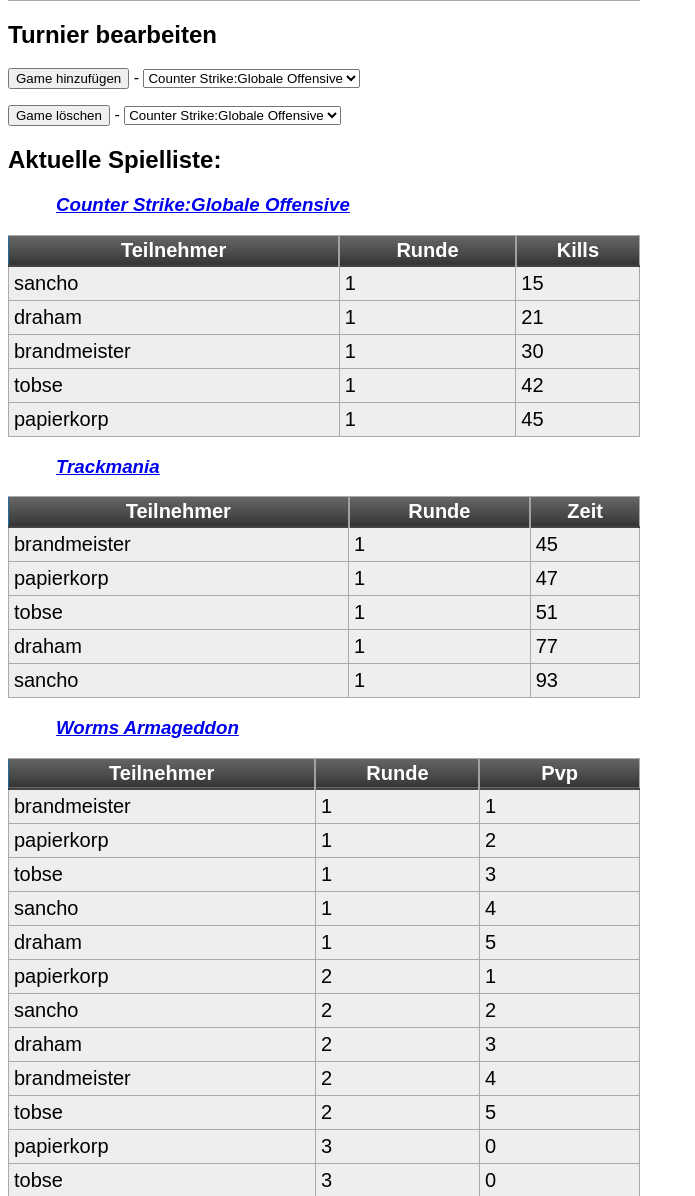
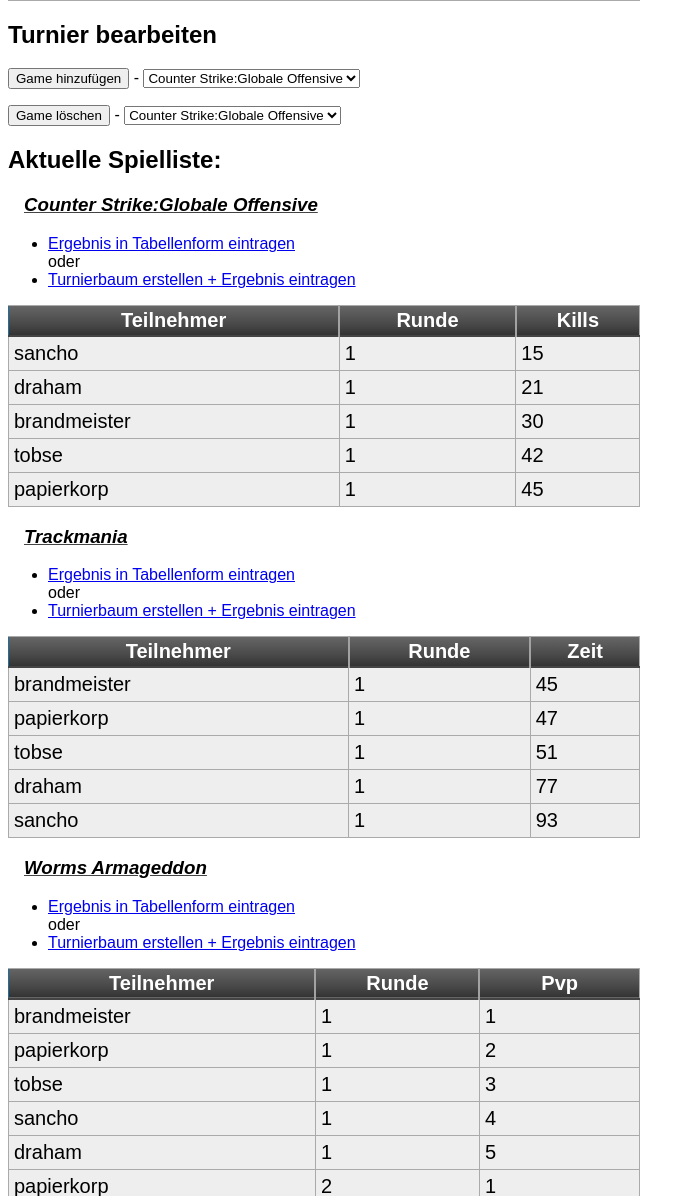
Before and after one commit to papierkorp/lanparty, a Flask app: page /turnier/1 in a window 1280 px wide. Shown: the part 469-1665 px from the top of the page, without its empty margins (0-695 px from the left). Run offline with Flask 2, Linux system fonts and the light colour scheme.

Commit message:
turnierbaum einbau start

```diff
--- a/app/db/db.py
+++ b/app/db/db.py
@@ -112,6 +112,10 @@
 	query = 'select spielid from spiel where name="{spielname}";'.format(spielname=spielname)
 	return execute_select_query(query)
 
+def get_maxspieler(spielid):
+	query = 'select maxspieler from spiel where spielid={spielid};'.format(spielid=spielid)
+	return execute_select_query(query)
+
 def get_teilgenommene_turniere_pro_teilnehmer(teilnehmerid):
 	query= 'select turnier.turnierid, turnier.name, turnier.jahr from turnierdetails as t inner join turnier on t.turnierid = turnier.turnierid where t.teilnehmerid = {teilnehmerid} group by t.turnierid;'.format(teilnehmerid=teilnehmerid)
 	return execute_select_query(query)
@@ -145,7 +149,7 @@
 
     return gesamtergebnis
 
-def get_teilnehmer_pro_turnier(turnierid):
+def get_teilnehmerid_pro_turnier(turnierid):
 	query = 'select teilnehmer from turnier where turnierid={turnierid}'.format(turnierid=turnierid)
 	#query = 'select distinct(teilnehmerid) from turnierdetails where turnierid={turnierid};'.format(turnierid=turnierid)
 	teilnehmerstr = execute_select_query(query)
--- a/app/forms.py
+++ b/app/forms.py
@@ -39,3 +39,6 @@
     deletegame = SubmitField('Game löschen')
     gamelist_to_delete = SelectField('Spielliste zum Löschen', validators=[DataRequired()], coerce=str)
     gamelist_to_add = SelectField('Spielliste zum Hinzufügen', validators=[DataRequired()], coerce=str)
+
+class Turnierbaum(FlaskForm):
+    submit = SubmitField('Ergebnis abschicken')
--- a/app/routes.py
+++ b/app/routes.py
@@ -1,12 +1,12 @@
 from flask import render_template, flash, redirect, url_for, request, jsonify
 from app import app
-from app.db.db import add_turnier, get_turniere_pro_spiel, get_turniere, get_ergebnistyp, get_runden_pro_spiel_pro_turnier, get_turniername, get_teilnehmer_pro_turnier, get_punkte_pro_spiel_pro_turnier, get_spielliste_pro_turnier, get_punkteliste, get_teilnehmerid, add_teilnehmer, get_all_teilnehmer, delete_teilnehmer, add_spiel, get_all_spiele, delete_spiel, get_spiel, create_tables, get_teilgenommene_turniere_pro_teilnehmer, edit_ergebnis, add_runde, delete_runde, get_last_round, get_spielid, add_game_to_turnier, delete_game_from_turnier
+from app.db.db import add_turnier, get_turniere_pro_spiel, get_turniere, get_ergebnistyp, get_runden_pro_spiel_pro_turnier, get_turniername, get_teilnehmerid_pro_turnier, get_punkte_pro_spiel_pro_turnier, get_spielliste_pro_turnier, get_punkteliste, get_teilnehmerid, add_teilnehmer, get_all_teilnehmer, delete_teilnehmer, add_spiel, get_all_spiele, delete_spiel, get_spiel, create_tables, get_teilgenommene_turniere_pro_teilnehmer, edit_ergebnis, add_runde, delete_runde, get_last_round, get_spielid, add_game_to_turnier, delete_game_from_turnier, get_teilnehmername
 from app.logik.gruppenerstellung import Gruppenerstellung
 from app.logik.ergebnisberechnung import Ergebnisberechnung
 import urllib.parse
 import sqlite3
 import os
-from app.forms import TeilnehmerNeuForm, DeleteForm, SpielNeuForm, TurnierNeuForm, ErgebnisForm, TurnierBearbeiten
+from app.forms import TeilnehmerNeuForm, DeleteForm, SpielNeuForm, TurnierNeuForm, ErgebnisForm, TurnierBearbeiten, Turnierbaum
 
 #encoded_name = urllib.parse.quote(name)
 
@@ -41,7 +41,7 @@
 	for data in spielliste_to_add_db:
 		spielliste_to_add.append(data[0])
 
-	teilnehmerliste = get_teilnehmer_pro_turnier(turnierid)
+	teilnehmerliste = get_teilnehmerid_pro_turnier(turnierid)
 
 #----------Form initieren
 	form = TurnierBearbeiten()
@@ -68,7 +68,7 @@
 	return render_template('turnier.html', title="Turnier", punktelisteturnier=punkteliste_bearbeitet, punktelistespiel=punkteliste_pro_spiel, spielliste=spielliste_pro_turnier, turnierid=turnierid, form=form, turniername=turniername)
 
 
-@app.route('/turnier/<turnierid>/<spielname>', methods=['POST', 'GET'])
+@app.route('/turnier/ergebnistabelle/<turnierid>/<spielname>', methods=['POST', 'GET'])
 def ergebnis(turnierid, spielname):
 #----------Daten holen
 	ergebnistyp=["kills", "zeit", "platz", "pvp", "punkte"] #todo: aus db ziehen?
@@ -86,7 +86,11 @@
 
 #----------Gruppenerstellung, grad noch nicht relevant
 	maxspieler = spiel[0][3]
-	teilnehmerliste = get_teilnehmer_pro_turnier(turnierid)
+	teilnehmerliste_id = get_teilnehmerid_pro_turnier(turnierid)
+	print(teilnehmerliste_id)
+	teilnehmerliste = []
+	for id in teilnehmerliste_id:
+		teilnehmerliste.append(get_teilnehmername(id)[0][0])
 	gruppen = Gruppenerstellung(Teilnehmerliste=teilnehmerliste, maxSpieler=maxspieler)
 
 #----------Form initieren
@@ -133,6 +137,13 @@
 
 
 	return render_template('ergebnis.html', title="Ergebnis", form=form, turnierid=turnierid, spielname=spielname, turniername=turniername, punkteliste=punkteliste)
+
+@app.route('/turnier/turnierbaum/<turnierid>/<spielname>', methods=['POST', 'GET'])
+def turnierbaum(turnierid, spielname):
+# Daten holen
+	turniername = get_turniername(turnierid)
+	form = Turnierbaum()
+	return render_template('turnierbaum.html', title="Ergebnis", turniername=turniername, form=form)
 
 @app.route('/turnier_neu', methods=["POST", "GET"])
 def turnier_neu():
--- a/app/templates/ergebnis.html
+++ b/app/templates/ergebnis.html
@@ -116,7 +116,6 @@
 
     {% endfor %}
 
-
     </div>
 
     <div> {{ form.submit() }} </div>
--- a/app/templates/turnier.html
+++ b/app/templates/turnier.html
@@ -33,8 +33,12 @@
 
     {% for spiel in punktelistespiel %}
 
-    <h3 style="padding-left: 48px; font-weight: bold; font-style: italic; text-decoration: underline solid rgb(68, 68, 68);">
-    <a href="{{ url_for('ergebnis', turnierid=turnierid, spielname=spiel[0][0][0])}}">{{spiel[0][0][0]}}</a></h3>
+    <h3 style="padding-left: 16px; font-weight: bold; font-style: italic; text-decoration: underline solid rgb(68, 68, 68);">{{spiel[0][0][0]}}</h3>
+
+    <ul>
+        <li><a href="{{ url_for('ergebnis', turnierid=turnierid, spielname=spiel[0][0][0])}}">Ergebnis in Tabellenform eintragen</a></li> oder
+        <li><a href="{{ url_for('turnierbaum', turnierid=turnierid, spielname=spiel[0][0][0])}}">Turnierbaum erstellen + Ergebnis eintragen</a></li>
+    </ul>
 
             <p><table class="myTable">
                 <thead>
```
Also changed, not shown: app/templates/turnierbaum.html (added, +19 -0 lines), hilfsdateien/todo.md (+4 -4 lines), lanparty.db.
